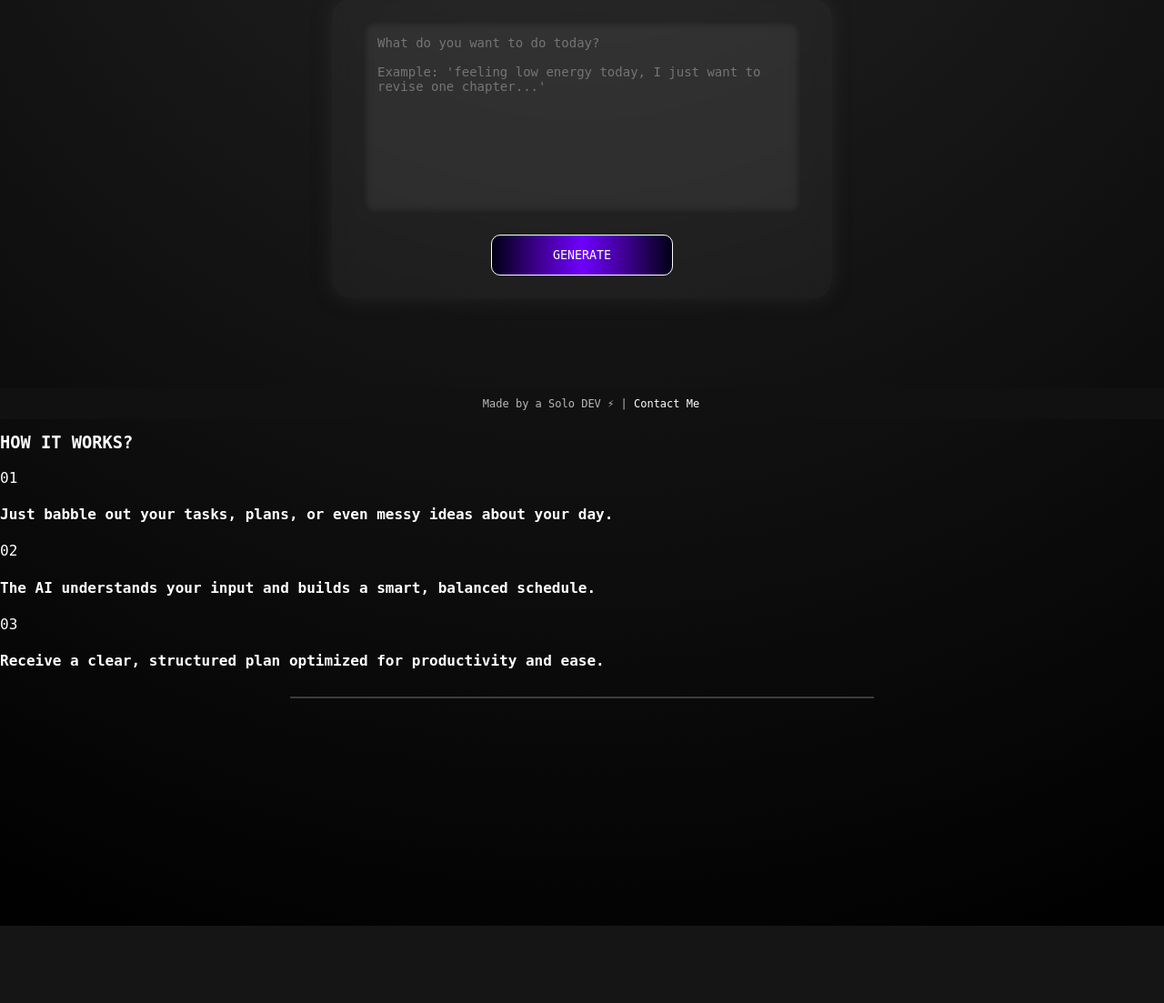
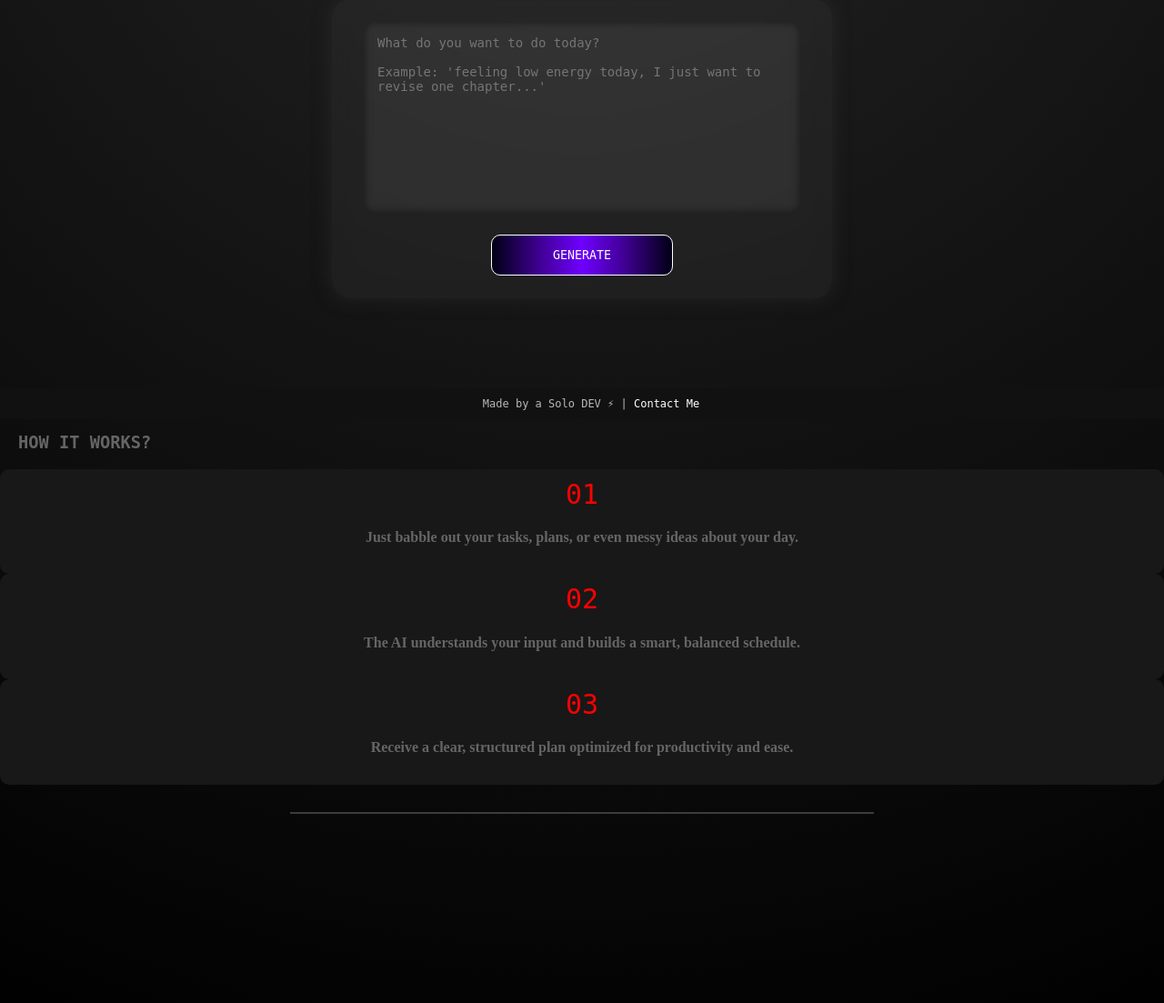
Before and after one commit to Sourajyoti08/ai-planner, a Flask app: page / in a window 1280 px wide. Shown: the part 339-1442 px from the top of the page at 91% size. Before the commit the page ends 1357 px from the top, so only its background shows below. Run offline with Flask 3, Linux system fonts and the light colour scheme.

Commit message:
Add new styles for footer and box elements

```diff
--- a/static/style.css
+++ b/static/style.css
@@ -139,7 +139,41 @@ pre {
     font-size:12px;
 }
 
+
 .footer a {
     color:white;
     text-decoration:none;
 }
+
+.box {
+    flex: 1;
+    padding: 10px;
+    background: #181818;
+    color: rgb(255, 1, 1);
+    border-radius: 10px;
+    text-align: center;
+    font-size: clamp(20px, 4vw, 30px);
+}
+
+#step-text {
+    font-size: clamp(12px, 3vw, 16px);
+    color: rgb(101, 101, 101);
+    font-family: jetbrains mono;
+}
+
+#how-it {
+    padding-left: 20px;
+    color: rgb(101, 101, 101);
+    text-decoration: none;
+}
+
+
+
+
+
+/* Mobile view */
+@media (max-width: 600px) {
+    .container {
+        flex-direction: column;
+    }
+}
```
